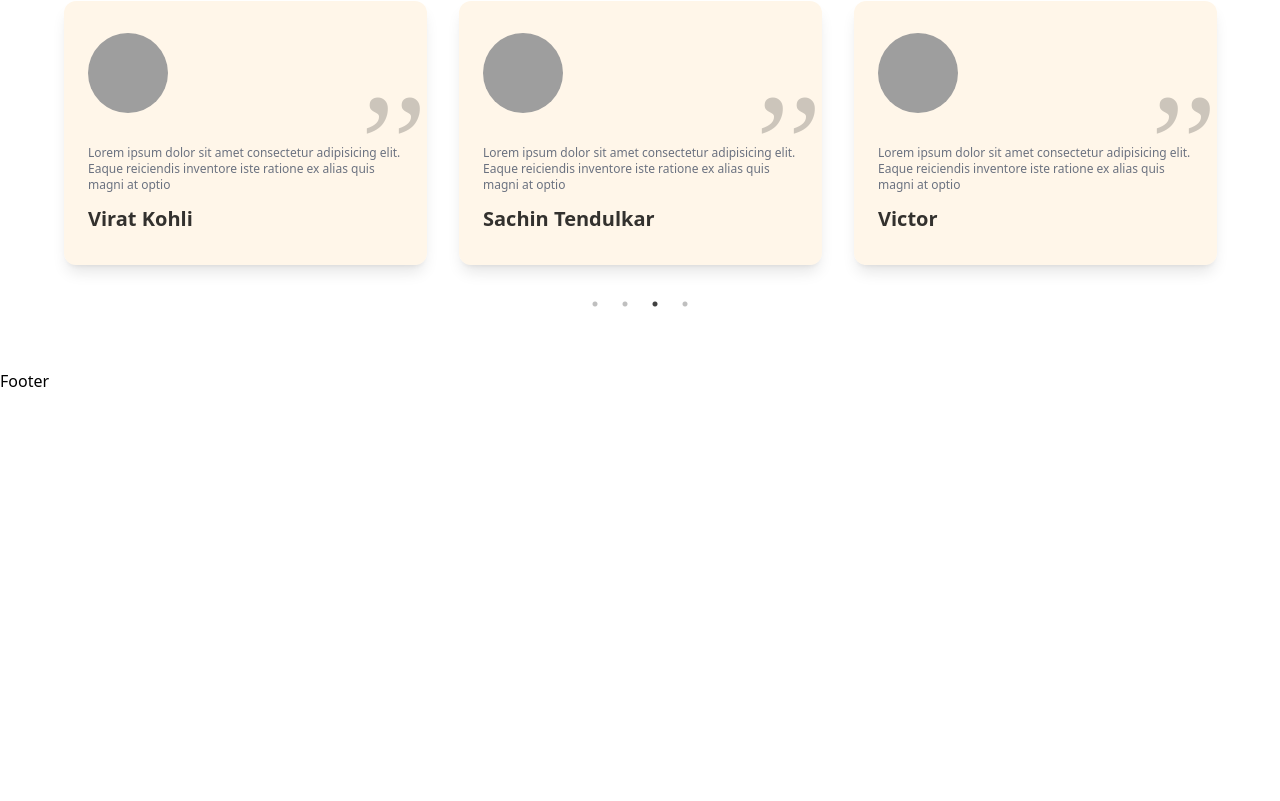
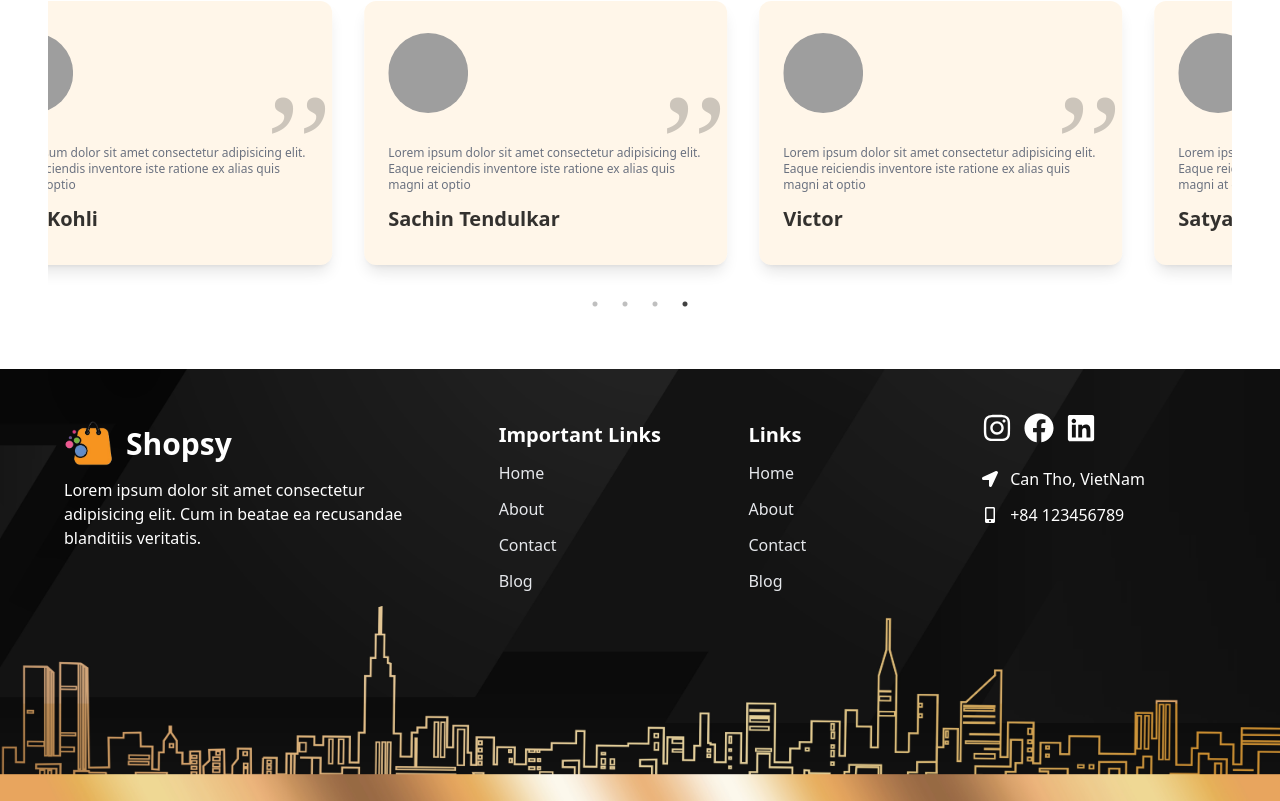
Before and after one commit to tu1511/ReactShop, a React (Vite) app: page / in a window 1280 px wide. Shown: the part 3331-4132 px from the top of the page. Before the commit the page ends 3724 px from the top, so only its background shows below. Built offline with nearby package versions, Linux system fonts and the light colour scheme; grey boxes are pictures that could not be loaded.

Commit message:
style: add footer

```diff
--- a/src/components/Footer/Footer.jsx
+++ b/src/components/Footer/Footer.jsx
@@ -38,7 +38,89 @@
   },
 ];
 const Footer = () => {
-  return <div>Footer</div>;
+  return (
+    <div style={BannerImg} className="text-white">
+      <div className="container">
+        <div data-aos="zoom-in" className="grid md:grid-cols-3 pb-44 pt-5">
+          {/* company details */}
+          <div className="py-8 px-4">
+            <h1 className="sm:text-3xl text-xl font-bold sm:text-left text-justify mb-3 flex items-center gap-3">
+              <img src={footerLogo} alt="" className="max-w-[50px]" />
+              Shopsy
+            </h1>
+            <p>
+              Lorem ipsum dolor sit amet consectetur adipisicing elit. Cum in
+              beatae ea recusandae blanditiis veritatis.
+            </p>
+          </div>
+
+          {/* Footer Links */}
+          <div className="grid grid-cols-2 sm:grid-cols-3 col-span-2 md:pl-10">
+            <div>
+              <div className="py-8 px-4">
+                <h1 className="sm:text-xl text-xl font-bold sm:text-left text-justify mb-3">
+                  Important Links
+                </h1>
+                <ul className="flex flex-col gap-3">
+                  {FooterLinks.map((link) => (
+                    <li
+                      className="cursor-pointer hover:text-primary hover:translate-x-1 duration-300 text-gray-200"
+                      key={link.title}
+                    >
+                      <span>{link.title}</span>
+                    </li>
+                  ))}
+                </ul>
+              </div>
+            </div>
+            <div>
+              <div className="py-8 px-4">
+                <h1 className="sm:text-xl text-xl font-bold sm:text-left text-justify mb-3">
+                  Links
+                </h1>
+                <ul className="flex flex-col gap-3">
+                  {FooterLinks.map((link) => (
+                    <li
+                      className="cursor-pointer hover:text-primary hover:translate-x-1 duration-300 text-gray-200"
+                      key={link.title}
+                    >
+                      <span>{link.title}</span>
+                    </li>
+                  ))}
+                </ul>
+              </div>
+            </div>
+
+            {/* social links */}
+
+            <div>
+              <div className="flex items-center gap-3 mt-6">
+                <a href="#">
+                  <FaInstagram className="text-3xl" />
+                </a>
+                <a href="#">
+                  <FaFacebook className="text-3xl" />
+                </a>
+                <a href="#">
+                  <FaLinkedin className="text-3xl" />
+                </a>
+              </div>
+              <div className="mt-6">
+                <div className="flex items-center gap-3">
+                  <FaLocationArrow />
+                  <p>Can Tho, VietNam</p>
+                </div>
+                <div className="flex items-center gap-3 mt-3">
+                  <FaMobileAlt />
+                  <p>+84 123456789</p>
+                </div>
+              </div>
+            </div>
+          </div>
+        </div>
+      </div>
+    </div>
+  );
 };
 
 export default Footer;
```
